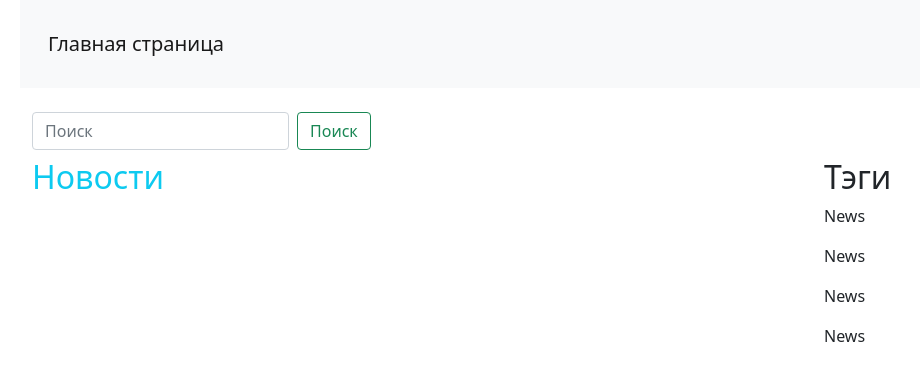
After one commit to Yakov32/symfony-news, a Symfony app: template templates/index/index.html.twig in a window 1280 px wide. The commit adds this page. Shown: the top 381 px of the page, without its empty margins (62-982 px from the left). Run offline with Twig, Linux system fonts and the light colour scheme; the template is opened without the code that fills it, so the values that code supplies are empty; some libraries are stand-ins or nearby versions.

Commit message:
moved twitter api data to .env.local and another params to services.yaml, created  View and DB queries for Post Entity

```diff
--- a/templates/base.html.twig
+++ b/templates/base.html.twig
@@ -1,13 +1,35 @@
 <!DOCTYPE html>
 <html>
-    <head>
-        <meta charset="UTF-8">
-        <title>{% block title %}Welcome!{% endblock %}</title>
-        {% block stylesheets %}{% endblock %}
+<head>
+    <meta charset="UTF-8">
+    <title>{% block title %}Homepage{% endblock %}</title>
+    {% block stylesheets %}
+        <link href="https://cdn.jsdelivr.net/npm/bootstrap@5.0.0-beta1/dist/css/bootstrap.min.css" rel="stylesheet" integrity="sha384-giJF6kkoqNQ00vy+HMDP7azOuL0xtbfIcaT9wjKHr8RbDVddVHyTfAAsrekwKmP1" crossorigin="anonymous">
+    {% endblock %}
+</head>
+<body class="container">
+{% block body %}
+    {% block header %}
+        <header class="mb-3">
+            <nav class="navbar navbar-light bg-light">
+            <div class="container-fluid">
+                <a class="navbar-brand m-3">Главная страница</a>
 
-        {% block javascripts %}{% endblock %}
-    </head>
-    <body>
-        {% block body %}{% endblock %}
-    </body>
+            </div>
+            </nav>
+        </header>
+    {% endblock %}
+
+    {% block content %}{% endblock %}
+
+
+    {% block footer %}
+    {% endblock %}
+{% endblock %}
+{% block javascripts %}
+    <script src="https://code.jquery.com/jquery-3.5.1.js"></script>
+    <script src="https://cdn.jsdelivr.net/npm/@popperjs/core@2.5.4/dist/umd/popper.min.js" integrity="sha384-q2kxQ16AaE6UbzuKqyBE9/u/KzioAlnx2maXQHiDX9d4/zp8Ok3f+M7DPm+Ib6IU" crossorigin="anonymous"></script>
+    <script src="https://cdn.jsdelivr.net/npm/bootstrap@5.0.0-beta1/dist/js/bootstrap.min.js" integrity="sha384-pQQkAEnwaBkjpqZ8RU1fF1AKtTcHJwFl3pblpTlHXybJjHpMYo79HY3hIi4NKxyj" crossorigin="anonymous"></script>
+{% endblock %}
+</body>
 </html>
--- /dev/null
+++ b/templates/index/index.html.twig
@@ -0,0 +1,44 @@
+{% extends 'base.html.twig' %}
+
+{% block content %}
+
+    <div class="container-fluid">
+        <nav class="navbar navbar-light">
+            <div class="">
+                <form class="d-flex">
+                    <input class="form-control me-2" type="search" placeholder="Поиск" aria-label="Поиск">
+                    <button class="btn btn-outline-success" type="submit">Поиск</button>
+                </form>
+            </div>
+        </nav>
+        <div class="row">
+            <div class="col-8">
+                <h2 class="text-info">Новости</h2>
+
+                <div class="posts_container">
+                    {% for post in posts %}
+                        <div class="card mb-3 bg-light">
+                            <div class="card-body">
+                                <!--<h5 class="card-title">Card title</h5>-->
+                                <p class="card-text">{{ post.text }}</p>
+                                <p class="card-text"><small class="text-muted">{{ post.publishedAt|date }}</small></p>
+                            </div>
+                        </div>
+                    {% endfor %}
+
+                </div>
+            </div>
+            <div class="col-4">
+                <div class="tags ms-5 ">
+                    <h2>Тэги</h2>
+                    <p>News</p>
+                    <p>News</p>
+                    <p>News</p>
+                    <p>News</p>
+                </div>
+
+            </div>
+
+        </div>
+    </div>
+{% endblock %}
```
Also changed, not shown: config/services.yaml (+16 -0 lines), src/Controller/IndexController.php (+29 -0 lines), src/Repository/PostRepository.php (+10 -0 lines), src/Service/PostOnlineCollector.php (+17 -11 lines), 1 other file.
